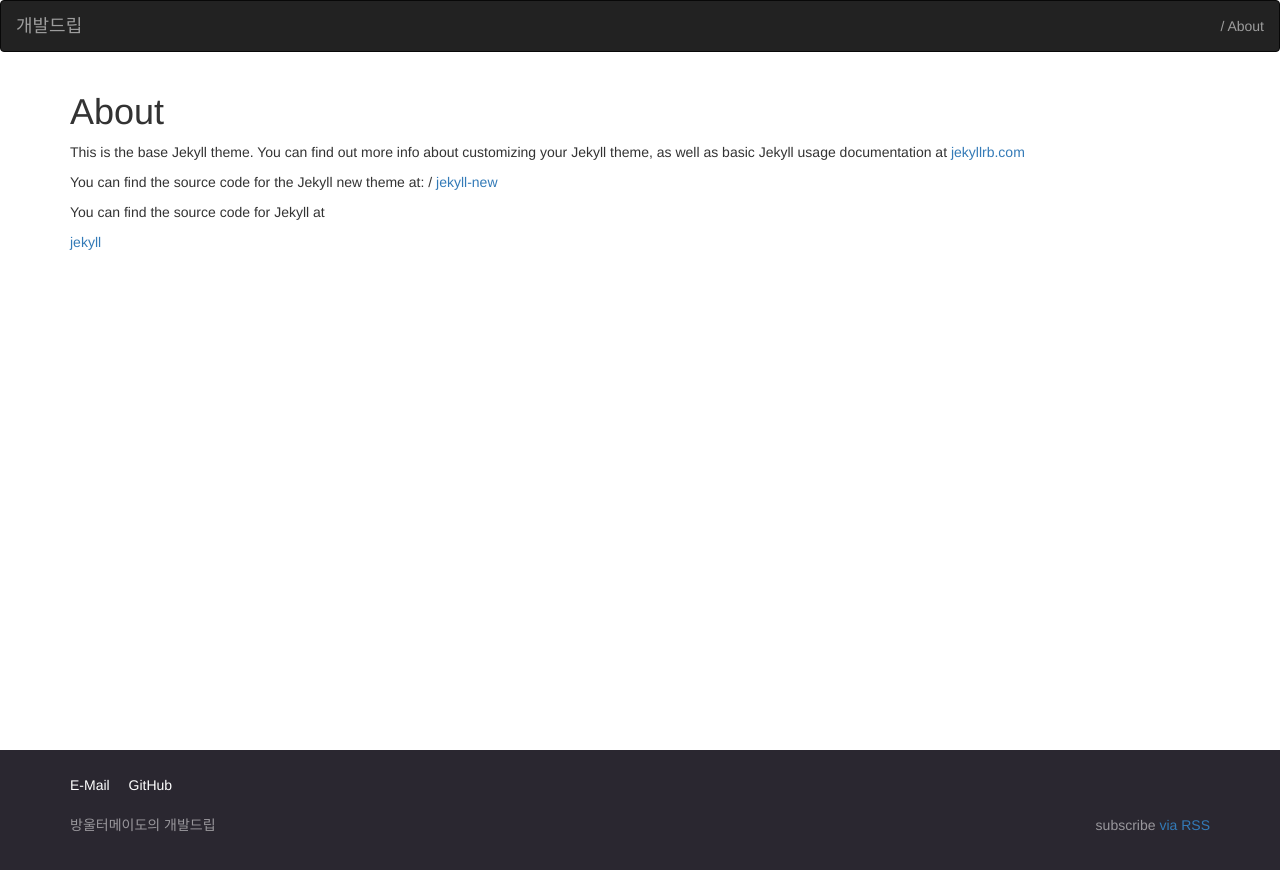
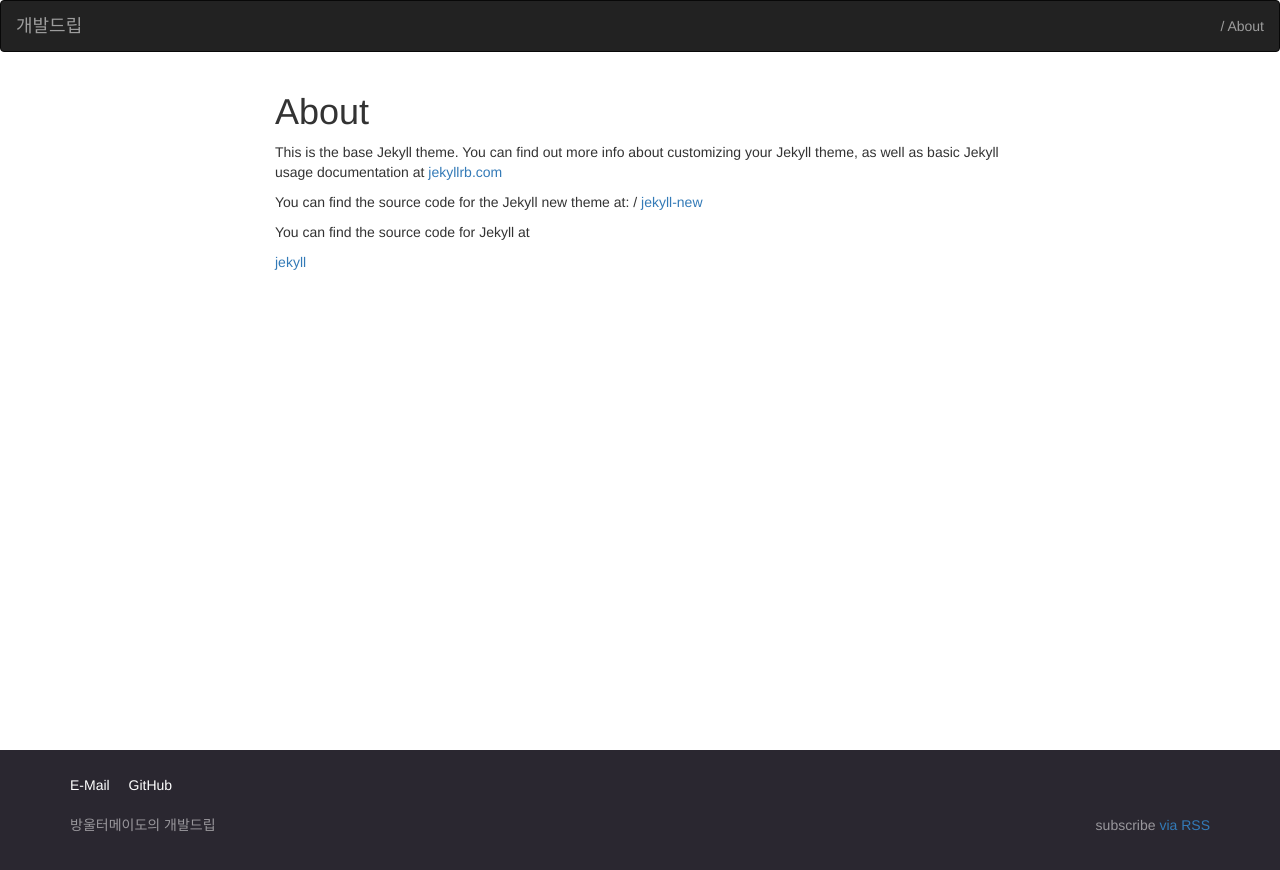
Before and after one commit to cangel6/blog, a Jekyll site: the page built from about.md, in a window 1280 px wide. Shown: the top 870 px of the page. Built offline with Jekyll 4.4.1, drawn with Linux system fonts in a browser that asks for light colours.

Commit message:
page/post 넓이 조정.

```diff
--- a/_layouts/page.html
+++ b/_layouts/page.html
@@ -2,13 +2,15 @@
 layout: default
 ---
 <article class="post">
+  <div class="col-md-8 col-md-offset-2 col-xs-12">
+    <header class="post-header">
+      <h1 class="post-title">{{ page.title }}</h1>
+    </header>
 
-  <header class="post-header">
-    <h1 class="post-title">{{ page.title }}</h1>
-  </header>
-
-  <div class="post-content">
-    {{ content }}
+    <div class="post-content">
+      {{ content }}
+    </div>
   </div>
 
+
 </article>
--- a/_layouts/post.html
+++ b/_layouts/post.html
@@ -2,6 +2,7 @@
 layout: default
 ---
 <article class="post" itemscope itemtype="http://schema.org/BlogPosting">
+  <div class="col-md-8 col-md-offset-2 col-xs-12">
     <div class="page-header">
       <h1>{{ page.title }} <small>{{ page.date | date: "%b %-d, %Y" }}</small></h1>
     </div>
@@ -9,5 +10,5 @@
     <div class="post-content" itemprop="articleBody">
       {{ content }}
     </div>
-
+  </div>
 </article>
```
Lines whose indentation alone changed are shown as unchanged.
